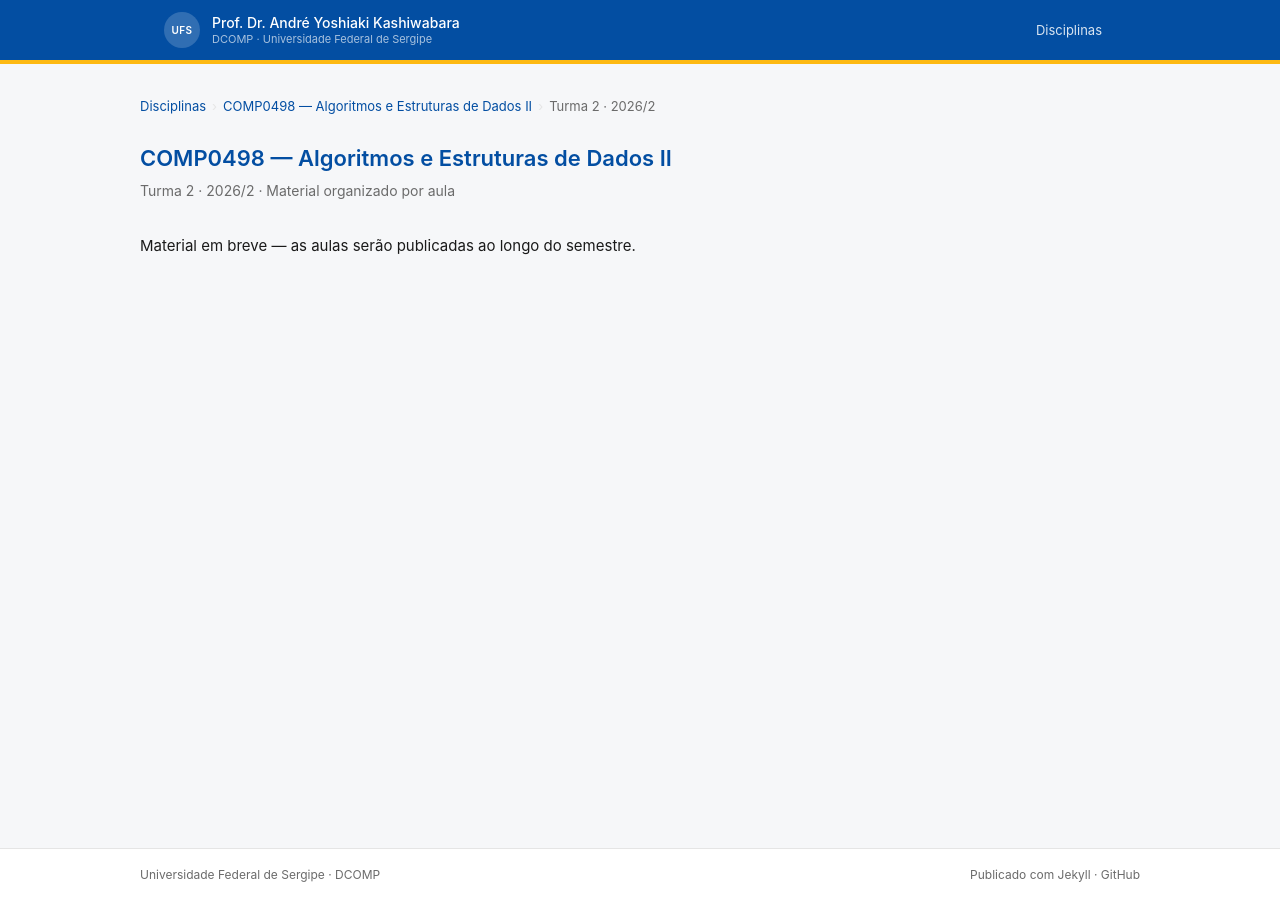
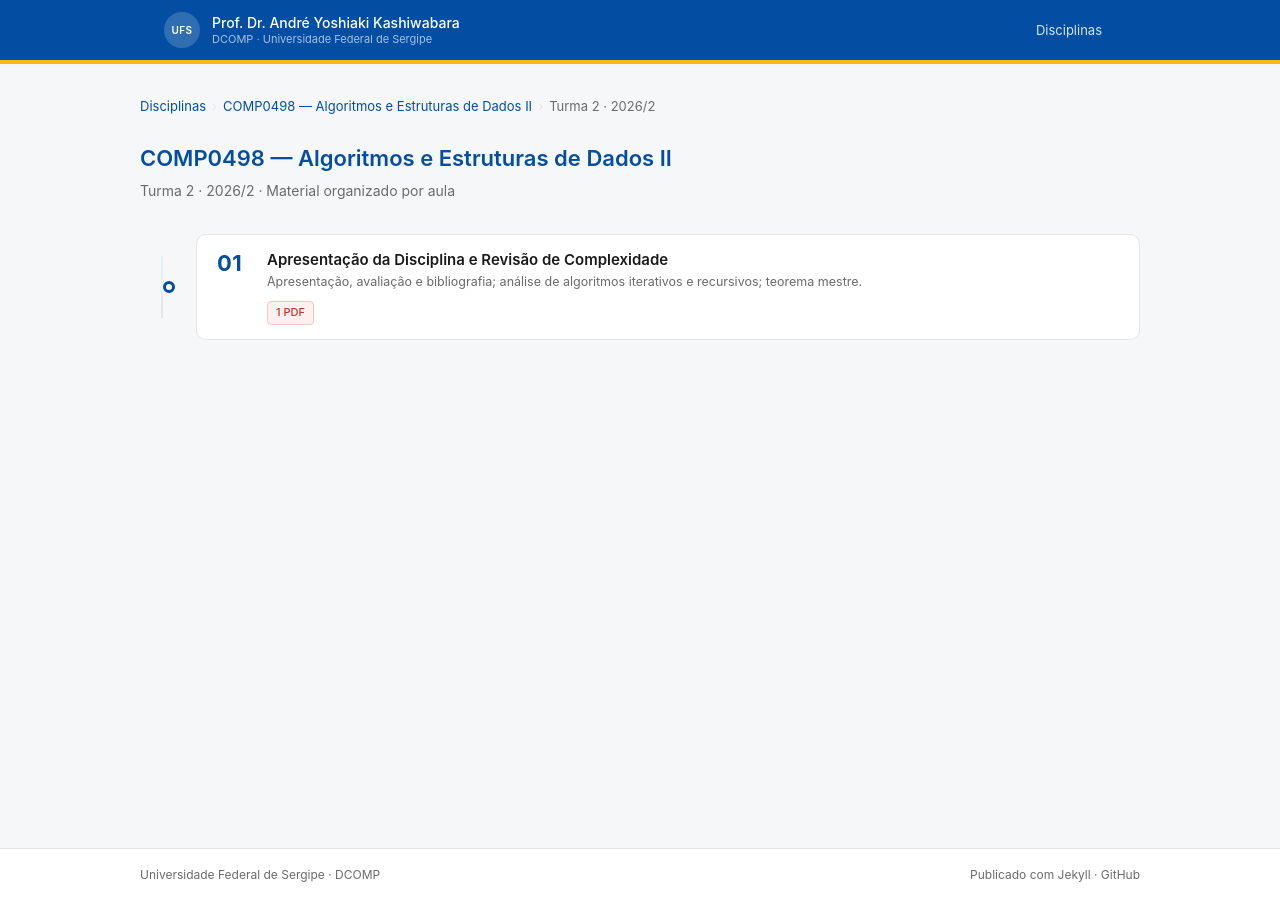
Before and after one commit to ayoshiaki/ufs-disciplinas, a Jekyll site: the page built from algoritmos-2/2026-2-T02/index.md, in a window 1280 px wide. Built offline with Jekyll 4.4.1, drawn with Linux system fonts in a browser that asks for light colours.

Commit message:
Adiciona Aula 01 de AED II (2026/2 T02): apresentação e revisão de complexidade
Co-Authored-By: Claude Fable 5 <noreply@anthropic.com>

```diff
--- a/algoritmos-2/2026-2-T02/index.md
+++ b/algoritmos-2/2026-2-T02/index.md
@@ -15,6 +15,14 @@ title: "COMP0498 — Algoritmos e Estruturas de Dados II — Turma 2 · 2026/2"
 <p class="page-subtitle">Turma 2 · 2026/2 · Material organizado por aula</p>
 
 <div class="weeks-timeline">
+
+  <a class="week-card" href="{{ 'algoritmos-2/2026-2-T02/aula-01-apresentacao-e-revisao-de-complexidade' | relative_url }}">
+    <div class="week-num">01</div>
+    <div class="week-body">
+      <div class="week-title">Apresentação da Disciplina e Revisão de Complexidade</div>
+      <div class="week-desc">Apresentação, avaliação e bibliografia; análise de algoritmos iterativos e recursivos; teorema mestre.</div>
+      <div class="week-badges"><span class="week-badge pdf">1 PDF</span></div>
+    </div>
+  </a>
+
 </div>
-
-<p>Material em breve — as aulas serão publicadas ao longo do semestre.</p>
```
Also changed, not shown: algoritmos-2/2026-2-T02/aula-01-apresentacao-e-revisao-de-complexidade/index.md (added, +32 -0 lines), algoritmos-2/2026-2-T02/referencias.bib (added, +29 -0 lines), 2 other files.
